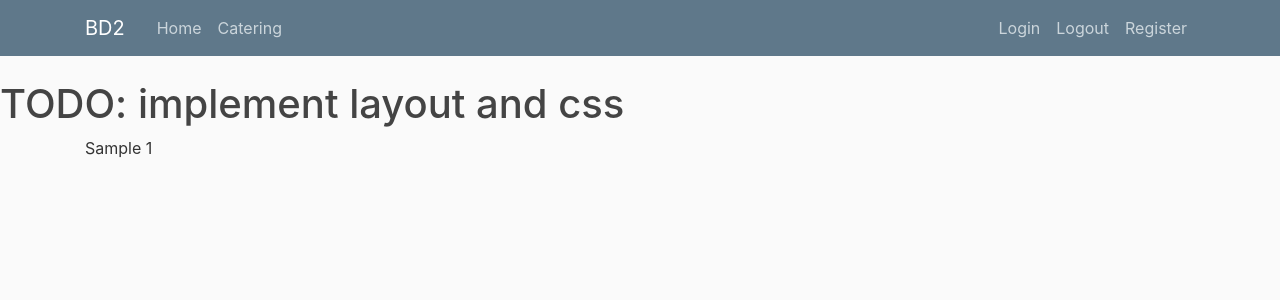
After one commit to michal-swiatek/BD2, a Flask app: page /catering in a window 1280 px wide. The commit adds this page. Shown: the top 300 px of the page. Run offline with Flask 2, Linux system fonts and the light colour scheme; tables that the repository leaves empty hold one stand-in row (values such as "Sample post"); some libraries are stand-ins or nearby versions.

Commit message:
Printing catering offer

```diff
--- a/application/__init__.py
+++ b/application/__init__.py
@@ -1,7 +1,11 @@
 from flask import Flask
+import mysql.connector as connector
 
 app = Flask(__name__)
 
 app.config['SECRET_KEY'] = '32760782cd6db55d4feb2d5418b9d288'
 
+db = connector.connect(host="localhost", user="root", password="w?Kf+DX2at3Wmroz")
+cursor = db.cursor(buffered=True)
+
 from application import routes
--- a/application/accounts.py
+++ b/application/accounts.py
@@ -1,11 +1,8 @@
-import mysql.connector as connector
-
 import hashlib
 import string
 import random
 
-db = connector.connect(host="localhost", user="root", password="w?Kf+DX2at3Wmroz")
-cursor = db.cursor(buffered=True)
+from application import cursor
 
 logged_as = None
 logged_role = None
--- /dev/null
+++ b/application/browse_offer.py
@@ -0,0 +1,5 @@
+from application import cursor
+
+def get_offer():
+    cursor.execute(f'SELECT nazwa, limit_zamowien FROM bd2.firma_cateringowa')
+    return cursor.fetchall()
--- a/application/routes.py
+++ b/application/routes.py
@@ -2,12 +2,20 @@
 
 from application import app
 from application.forms import RegistrationForm, LoginForm
-from application.accounts import validate_user, create_account, db_login, db_logout, delete_account
+from application.accounts import validate_user, create_account, db_login, db_logout
+from application.browse_offer import get_offer
 
 @app.route('/')
 @app.route('/home')
 def home():
     return render_template("home.html", title="Login")
+
+@app.route('/catering')
+def catering():
+    offer = get_offer()
+    print(offer)
+
+    return render_template("catering.html", title="Catering", offer=offer)
 
 @app.route('/login', methods=['GET', 'POST'])
 def login():
--- /dev/null
+++ b/application/templates/catering.html
@@ -0,0 +1,8 @@
+{% extends "layout.html" %}
+{% block content %}
+
+{% for row in offer %}
+    <p>{{ row[0] }} {{ row[1] }}</p>
+{% endfor %}
+
+{% endblock %}
--- a/application/templates/layout.html
+++ b/application/templates/layout.html
@@ -30,6 +30,7 @@
           <div class="collapse navbar-collapse" id="navbarToggle">
             <div class="navbar-nav mr-auto">
               <a class="nav-item nav-link" href="/">Home</a>
+              <a class="nav-item nav-link" href="/catering">Catering</a>
             </div>
             <!-- Navbar Right Side -->
             <div class="navbar-nav">
```
